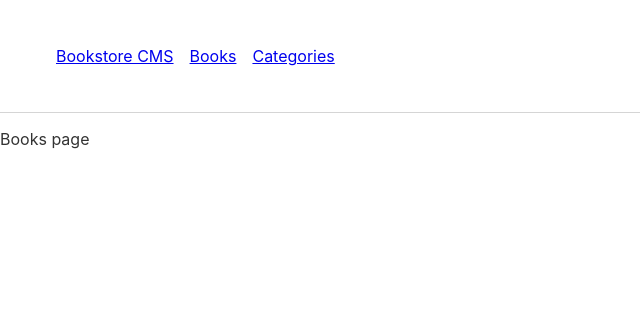
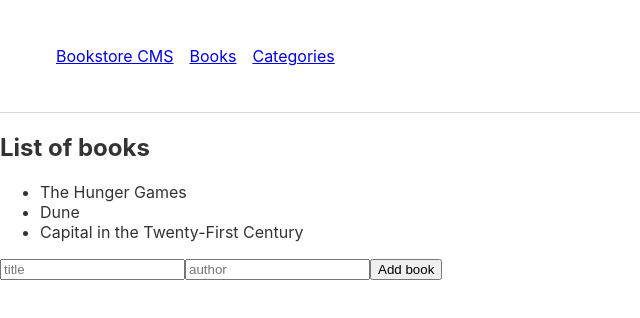
Before and after one commit to dennis-every/bookstore, a React (Create React App) app: page /books in a window 1280 px wide. Shown: the top 318 px of the page, without its empty margins (0-640 px from the left). Built offline with nearby package versions, Linux system fonts and the light colour scheme.

Commit message:
Add Book and Form components

```diff
--- /dev/null
+++ b/src/components/Book.jsx
@@ -0,0 +1,8 @@
+/* eslint-disable react/prop-types */
+
+const Book = (props) => {
+  const { title } = props;
+  return <li>{title}</li>;
+};
+
+export default Book;
--- /dev/null
+++ b/src/components/Form.jsx
@@ -0,0 +1,13 @@
+const Form = () => (
+  <form>
+    <label htmlFor="title">
+      <input type="text" placeholder="title" />
+    </label>
+    <label htmlFor="author">
+      <input type="text" placeholder="author" />
+    </label>
+    <button type="submit">Add book</button>
+  </form>
+);
+
+export default Form;
--- a/src/routes/Books.jsx
+++ b/src/routes/Books.jsx
@@ -1,7 +1,23 @@
-const Books = () => (
-  <section>
-    <p>Books page</p>
-  </section>
-);
+import Book from '../components/Book';
+import Form from '../components/Form';
+
+const Books = () => {
+  const books = [
+    { id: 1, title: 'The Hunger Games' },
+    { id: 2, title: 'Dune' },
+    { id: 3, title: 'Capital in the Twenty-First Century' },
+  ];
+  return (
+    <section>
+      <h1>List of books</h1>
+      <ul>
+        {books.map((book) => (
+          <Book key={book.id} title={book.title} />
+        ))}
+      </ul>
+      <Form />
+    </section>
+  );
+};
 
 export default Books;
--- a/src/routes/Categories.jsx
+++ b/src/routes/Categories.jsx
@@ -1,6 +1,6 @@
 const Categories = () => (
   <section>
-    <p>Categories page</p>
+    <button type="button">Check status</button>
   </section>
 );
 
```
